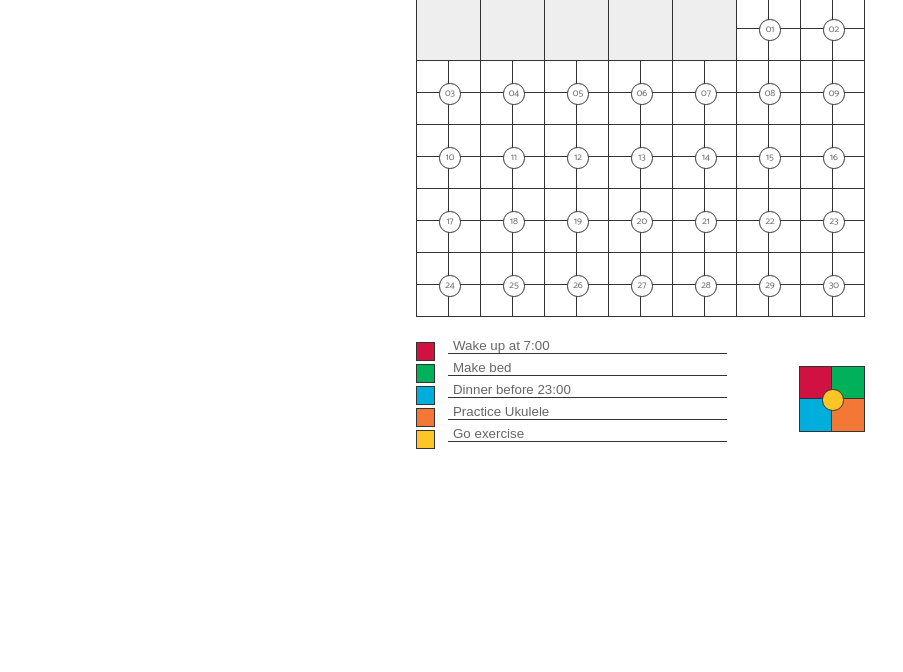
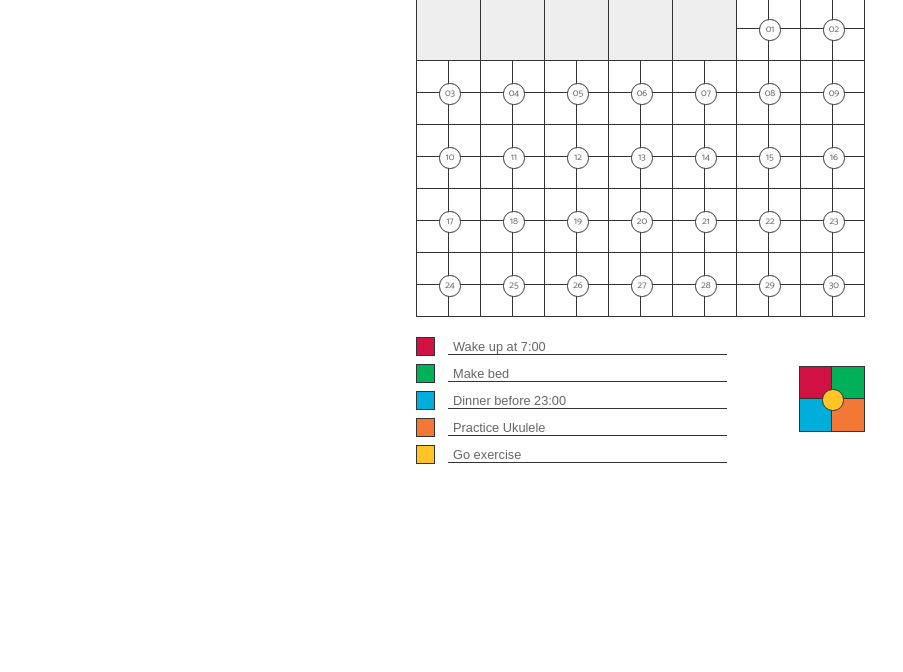
Before and after one commit to RominaMartin/habit_tracker, a website built with webpack: page dist/index.html in a window 1280 px wide. Shown: the part 92-764 px from the top of the page, without its empty margins (0-903 px from the left). Built offline with Linux system fonts and the light colour scheme.

Commit message:
Styles changes

```diff
--- a/src/index.js
+++ b/src/index.js
@@ -206,7 +206,7 @@ var colorSquareChanged = (task, inputColor) => {
     currentItem.style.background = value;
     document.getElementById("taskExample").children[task].style.background = value;
 
-    currentTasks = {...currentTasks, [task]: {color: value, label: document.querySelectorAll("#taskLabels input[type='text']")[task].value}};
+    currentTasks = {...currentTasks, [task]: {color: value, label: currentTasks[task].label}};
 
     let thisMonthData = {[selectedMonth]: {tasks: currentTasks, data: current.data}};
     let data = {...JSON.parse(window.localStorage.data), ...thisMonthData};
@@ -228,6 +228,7 @@ var colorSquareChanged = (task, inputColor) => {
 var taskNameChanged = (task, inputData) => {
     let current = getCurrentLocalStorageData();
     let currentTasks = current.tasks;
+
 
     let value = inputData === undefined ? currentTasks[task].label : inputData.target.value;
     let colorContainers = getTaskSquares();
--- a/styles/index.scss
+++ b/styles/index.scss
@@ -95,7 +95,7 @@ body {
 
   }
   #taskLabels > li {
-    font-size: $circleDim/2;
+    // font-size: $circleDim/2;
     min-width: 230px;
   }
 
@@ -105,7 +105,7 @@ body {
     display: inline-block;
     margin-right: 1vw;
     position: relative;
-    top: .45vw;
+    top: 0;
     border: 1px solid $borderColor;
     cursor: pointer;
   }
@@ -117,6 +117,7 @@ body {
     outline: none;
     width: 70%;
     color: $baseTextColor;
+    font-size: 1vw;
   }
 
   #taskExample {
@@ -193,4 +194,8 @@ body {
     $circleDim: 1.5vw,
     $circleSpace: 0.25vw
   );
+
+  body {
+    overflow-x: hidden;
+  }
 }
```
Also changed, not shown: dist/main.js, habit_tracker.gif (added), styles/README.md (added).
